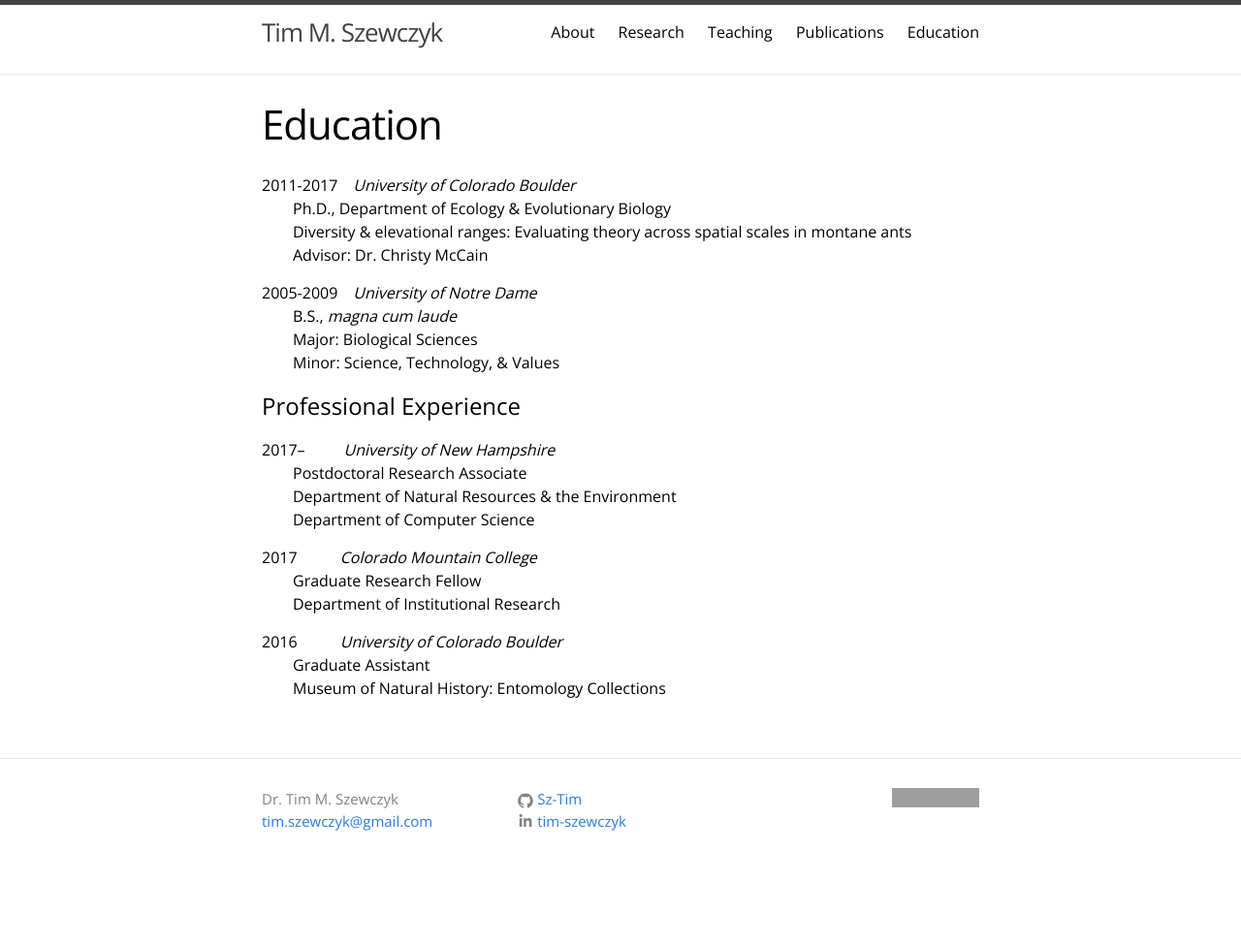
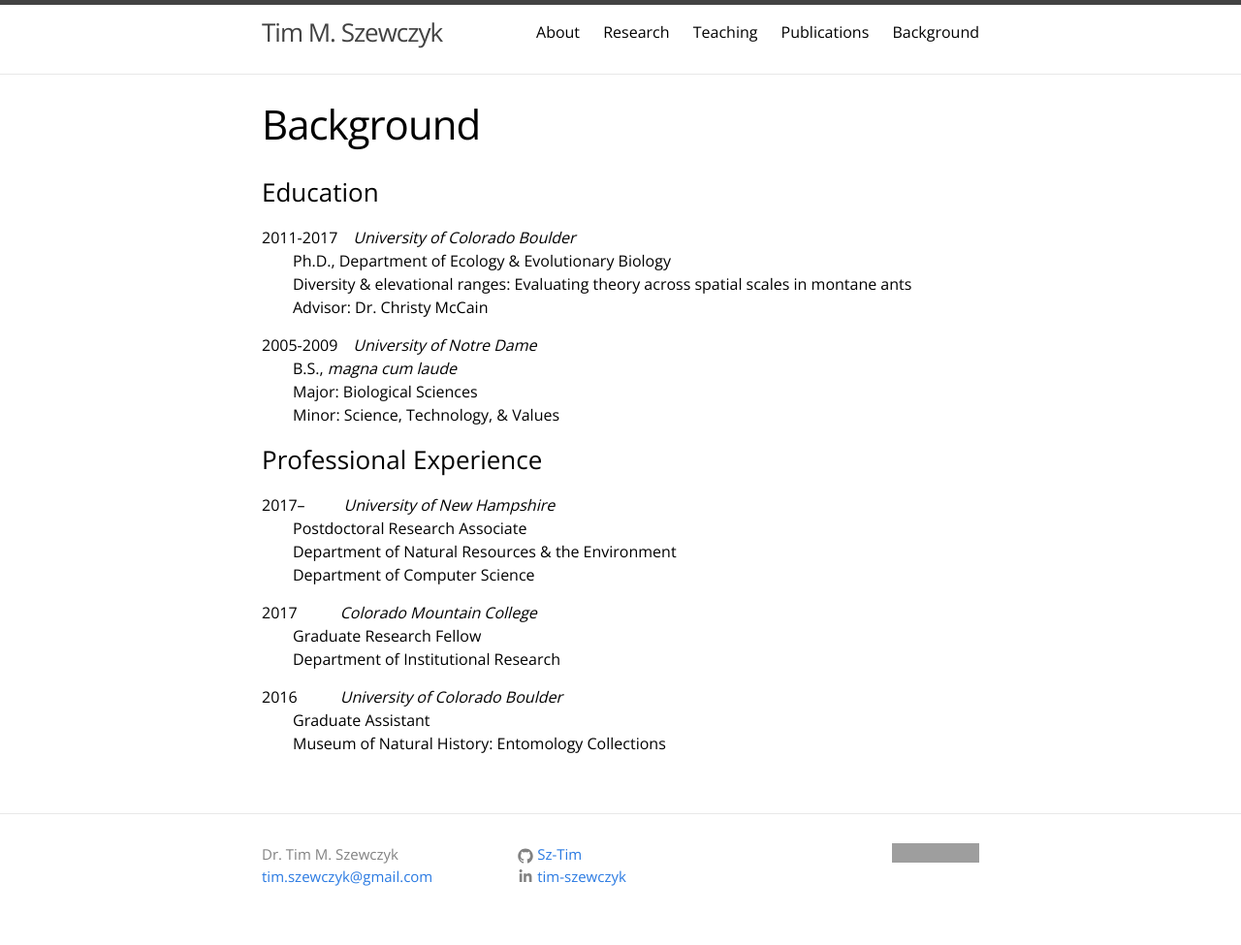
Before and after one commit to Sz-Tim/Sz-Tim.github.io, a Jekyll site: the page built from background.md, in a window 1280 px wide. Shown: the whole page at 97% size. Built offline with Jekyll 4.4.1, drawn with Linux system fonts in a browser that asks for light colours; before the commit the page ends 918 px from its top, so only the background shows below that; grey boxes are pictures that could not be loaded.

Commit message:
minor text change

```diff
--- a/education.md
+++ b/background.md
@@ -1,10 +1,11 @@
 ---
 layout: page
-title: Education
-permalink: /education/
+title: Background
+permalink: /background/
 weight: 5
 ---
 
+### Education
 2011-2017&emsp;*University of Colorado Boulder*
 &emsp;&emsp;Ph.D., Department of Ecology & Evolutionary Biology
 &emsp;&emsp;Diversity & elevational ranges: Evaluating theory across spatial scales in montane ants
@@ -15,7 +16,7 @@ weight: 5
 &emsp;&emsp;Major: Biological Sciences
 &emsp;&emsp;Minor: Science, Technology, & Values
 
-# Professional Experience
+### Professional Experience
 2017–&ensp;&emsp;&emsp;*University of New Hampshire*
 &emsp;&emsp;Postdoctoral Research Associate
 &emsp;&emsp;Department of Natural Resources & the Environment
```
